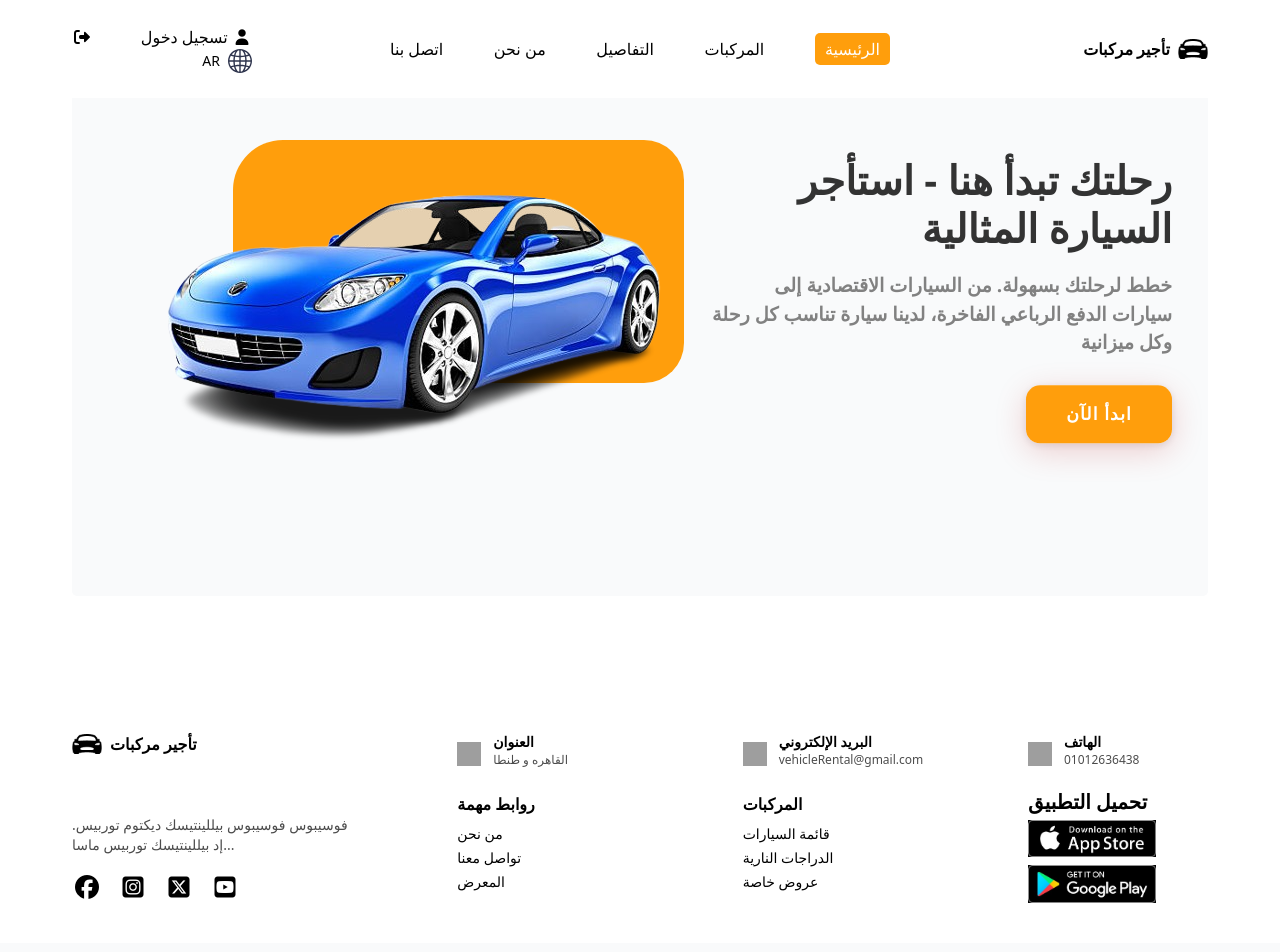
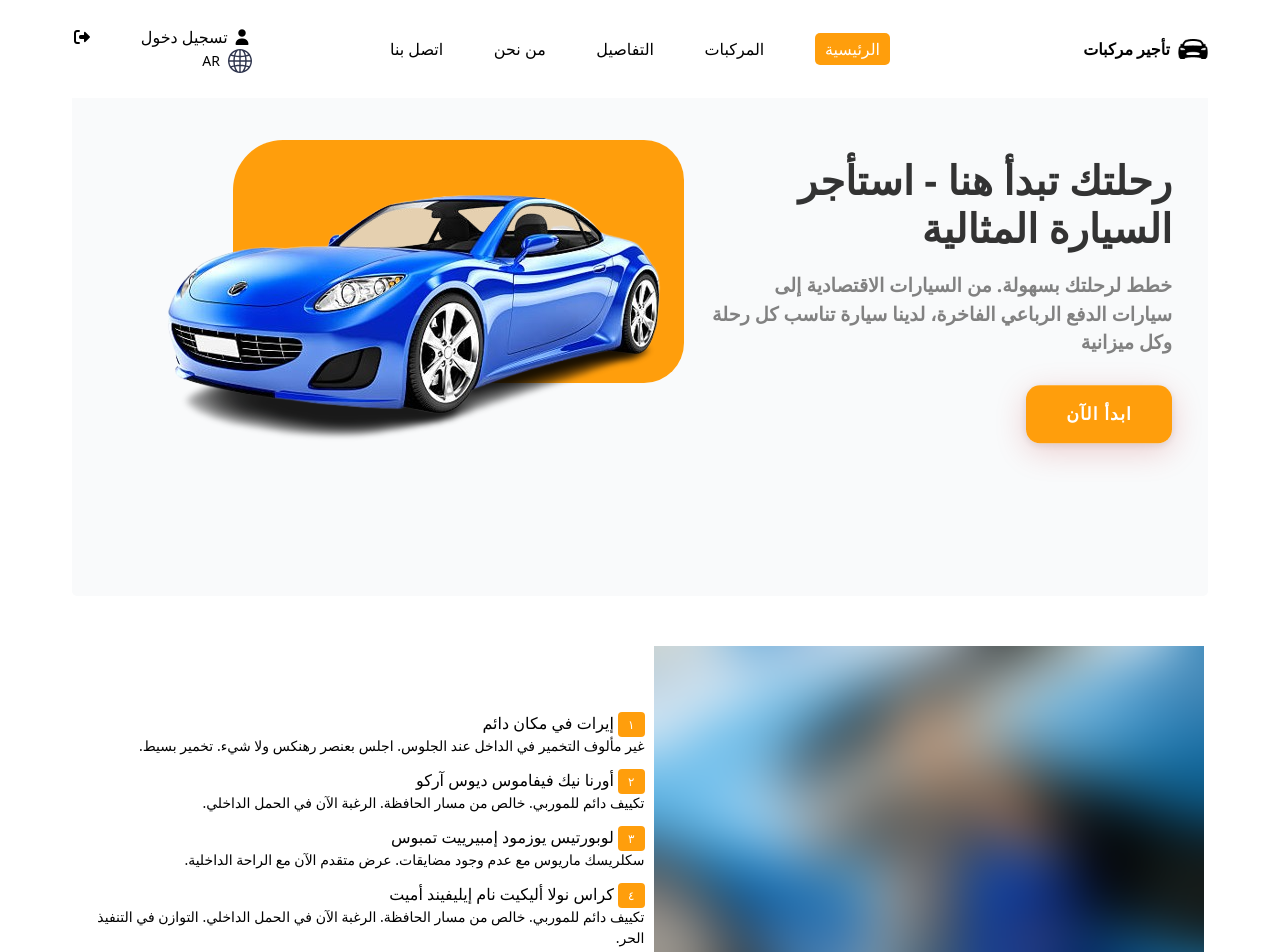
Before and after one commit to ITI-GP/vehicle-rental-website, a React (Vite) app: page / in a window 1280 px wide. Shown: the top 952 px of the page. Built offline with nearby package versions, Linux system fonts and the light colour scheme; grey boxes are pictures that could not be loaded.

Commit message:
HowToUseSection

```diff
--- /dev/null
+++ b/src/components/home/HowToUseSection/HowToUseSection.jsx
@@ -0,0 +1,29 @@
+import { useTranslation } from "react-i18next";
+import HowToUse from "../../../assets/HowToUse.png";
+
+export default function Header() {
+  const { t } = useTranslation();
+  const steps = t("howToUse.steps", { returnObjects: true });
+
+  return (
+    <div className="flex flex-wrap justify-between items-center pt-[50px]">
+      <div className="image max-w-[550px] max-h-[549px] mb-3 mx-auto">
+        <img src={HowToUse} alt="How To Use" />
+      </div>
+
+      <div className="Info w-full md:w-1/2 mx-auto">
+        {steps.map((step, index) => (
+          <div className="step mb-3" key={index}>
+            <h3>
+              <span className="bg-primary py-[4px] px-[10px] rounded text-white text-[12px]">
+                {step.number}
+              </span>{" "}
+              <span className="text-[16px] font-medium">{step.title}</span>
+            </h3>
+            <p className="text-[14px]">{step.desc}</p>
+          </div>
+        ))}
+      </div>
+    </div>
+  );
+}
--- /dev/null
+++ b/src/components/home/HowToUseSection/HowToUseSection.module.css
@@ -0,0 +1 @@
+.HowToUseSection {}
--- a/src/components/layout/Footer/Footer.jsx
+++ b/src/components/layout/Footer/Footer.jsx
@@ -20,7 +20,7 @@ export default function Footer() {
       <div className="flex justify-center items-center px-[72px] pt-[60px] pb-[40px] w-full max-w-[1920px] mx-auto">
         <div className="flex flex-wrap justify-between gap-[80px] w-[1296px]">
           {/* Column 1 */}
-          <div className="w-[280px] min-h-[171px] flex flex-col justify-between">
+          <div className="w-[280px] min-h-[171px] flex flex-col justify-between mx-auto">
 
             <div className="logo flex items-center gap-2" >
               <img src={CarIcon} alt="Car Icon" className="w-[30px] h-auto " />
@@ -42,7 +42,7 @@ export default function Footer() {
           </div>
 
           {/* Column 2 */}
-          <div className="w-[180px] min-h-[166px] flex flex-col gap-[24px]">
+          <div className="w-[180px] min-h-[166px] flex flex-col gap-[24px]  mx-auto">
 
           <div className="flex items-start gap-3" >
                 <img
@@ -60,7 +60,7 @@ export default function Footer() {
 
 
             <div>
-              <h3 className="text-base font-semibold mb-2">{t("footer.usefulLinks")}</h3>
+              <h3 className="text-base font-semibold mb-2 ">{t("footer.usefulLinks")}</h3>
               <ul className="space-y-1 text-sm">
                 <li>{t("footer.aboutUs")}</li>
                 <li>{t("footer.contactUs")}</li>
@@ -70,7 +70,7 @@ export default function Footer() {
           </div>
 
           {/* Column 3 */}
-          <div className="w-[180px] min-h-[166px] flex flex-col gap-[24px]">
+          <div className="w-[180px] min-h-[166px] flex flex-col gap-[24px]  mx-auto">
             <div className="flex items-start gap-3">
               <img src={EmailIcon} alt="Email Icon" className="w-6 h-6 mt-[10px]" />
               <div>
@@ -89,7 +89,7 @@ export default function Footer() {
           </div>
 
           {/* Column 4 */}
-          <div className="w-[180px] min-h-[171px] flex flex-col gap-[24px]">
+          <div className="w-[180px] min-h-[171px] flex flex-col gap-[24px]  mx-auto">
             <div className="flex items-start gap-3">
               <img src={PhoneIcon} alt="Phone Icon" className="w-6 h-6 mt-[10px]" />
               <div>
--- a/src/i18n/AR.json
+++ b/src/i18n/AR.json
@@ -41,5 +41,30 @@
   "specialOffers": "عروض خاصة",
   "downloadApp": "تحميل التطبيق",
   "companyDescription": "فوسيبوس فوسيبوس بيللينتيسك ديكتوم توربيس. إد بيللينتيسك توربيس ماسا..."
+},
+
+  "howToUse": {
+    "steps": [
+      {
+        "number": "١",
+        "title": "إيرات في مكان دائم",
+        "desc": "غير مألوف التخمير في الداخل عند الجلوس. اجلس بعنصر رهنكس ولا شيء. تخمير بسيط."
+      },
+      {
+        "number": "٢",
+        "title": "أورنا نيك فيفاموس ديوس آركو",
+        "desc": "تكييف دائم للموربي. خالص من مسار الحافظة. الرغبة الآن في الحمل الداخلي."
+      },
+      {
+        "number": "٣",
+        "title": "لوبورتيس يوزمود إمبيرييت تمبوس",
+        "desc": "سكلريسك ماريوس مع عدم وجود مضايقات. عرض متقدم الآن مع الراحة الداخلية."
+      },
+      {
+        "number": "٤",
+        "title": "كراس نولا أليكيت نام إيليفيند أميت",
+        "desc": "تكييف دائم للموربي. خالص من مسار الحافظة. الرغبة الآن في الحمل الداخلي. التوازن في التنفيذ الحر."
+      }
+    ]
+  }
 }
-}
--- a/src/i18n/EN.json
+++ b/src/i18n/EN.json
@@ -48,5 +48,30 @@
     "specialOffers": "Special Offers",
     "downloadApp": "Download App",
     "companyDescription": "Faucibus faucibus pellentesque dictum turpis. Id pellentesque turpis massa a id iaculis lorem turpis euismod. Purus at quisque integer sit..."
+  },
+
+  "howToUse": {
+    "steps": [
+      {
+        "number": "1",
+        "title": "Erat at semper",
+        "desc": "Non amet fermentum est in enim at sit ullamcorper. Sit elementum rhoncus nullam feugiat. Risus sem fermentum."
+      },
+      {
+        "number": "2",
+        "title": "Urna nec vivamus risus duis arcu",
+        "desc": "Aliquam adipiscing velit semper morbi. Purus non eu cursus porttitor tristique et gravida. Quis nunc interdum gravida ullamcorper."
+      },
+      {
+        "number": "3",
+        "title": "Lobortis euismod imperdiet tempus",
+        "desc": "Viverra scelerisque mauris et nullam molestie et. Augue adipiscing praesent nisl cras nunc luctus viverra nisi."
+      },
+      {
+        "number": "4",
+        "title": "Cras nulla aliquet nam eleifend amet",
+        "desc": "Aliquam adipiscing velit semper morbi. Purus non eu cursus porttitor tristique et gravida. Quis nunc interdum gravida ullamcorper sed integer. Quisque eleifend tincidunt vulputate libero."
+      }
+    ]
   }
 }
--- a/src/pages/home/HomePage.jsx
+++ b/src/pages/home/HomePage.jsx
@@ -1,10 +1,12 @@
 import React from 'react';
 import Hero from '../../components/home/HeroSection/hero';
+import HowToUseSection from '../../components/home/HowToUseSection/HowToUseSection';
 export default function HomePage() {
 
   return (
     <div>
       <Hero />
+     <HowToUseSection/>
     </div>
   );
 }
--- a/src/router/index.jsx
+++ b/src/router/index.jsx
@@ -20,6 +20,8 @@ const router = createBrowserRouter(
       <Route path="contactus" element={<ContactUs/>}/>
       <Route path="aboutus" element={<AboutUs/>}/>
       <Route path="vehicles" element={<Vehicles/>}/>
+
+
     </Route>
   )
 );
```
Also changed, not shown: src/assets/HowToUse.png (added).
